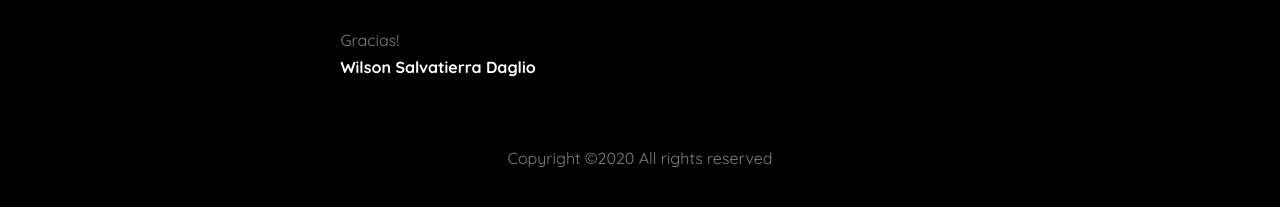
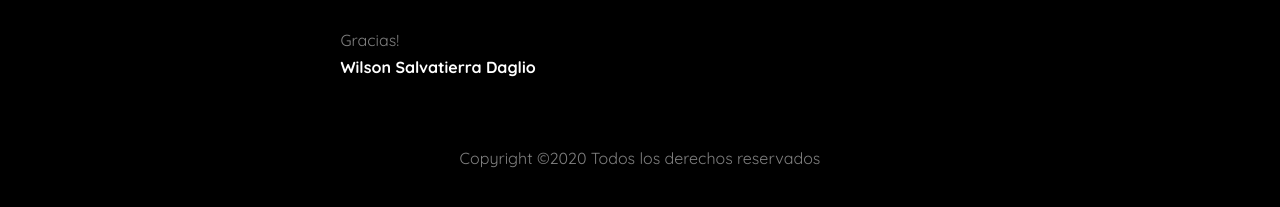
Before and after one commit to panchitohs/wilson, a plain HTML site: page bio.html in a window 1280 px wide. Shown: the part 553-760 px from the top of the page. Drawn offline with Linux system fonts and the light colour scheme; files whose address does not match are found by name.

Commit message:
Update bio.html

```diff
--- a/bio.html
+++ b/bio.html
@@ -98,7 +98,7 @@ The standard chunk of Lorem Ipsum used since the 1500s is reproduced below for t
         <div class="col-md-12 text-center py-5">
           <p>
         <!-- Link back to Colorlib can't be removed. Template is licensed under CC BY 3.0. -->
-        Copyright &copy;<script>document.write(new Date().getFullYear());</script> All rights reserved
+        Copyright &copy;<script>document.write(new Date().getFullYear());</script> Todos los derechos reservados
         <!-- Link back to Colorlib can't be removed. Template is licensed under CC BY 3.0. -->
       </p>
         </div>
```
